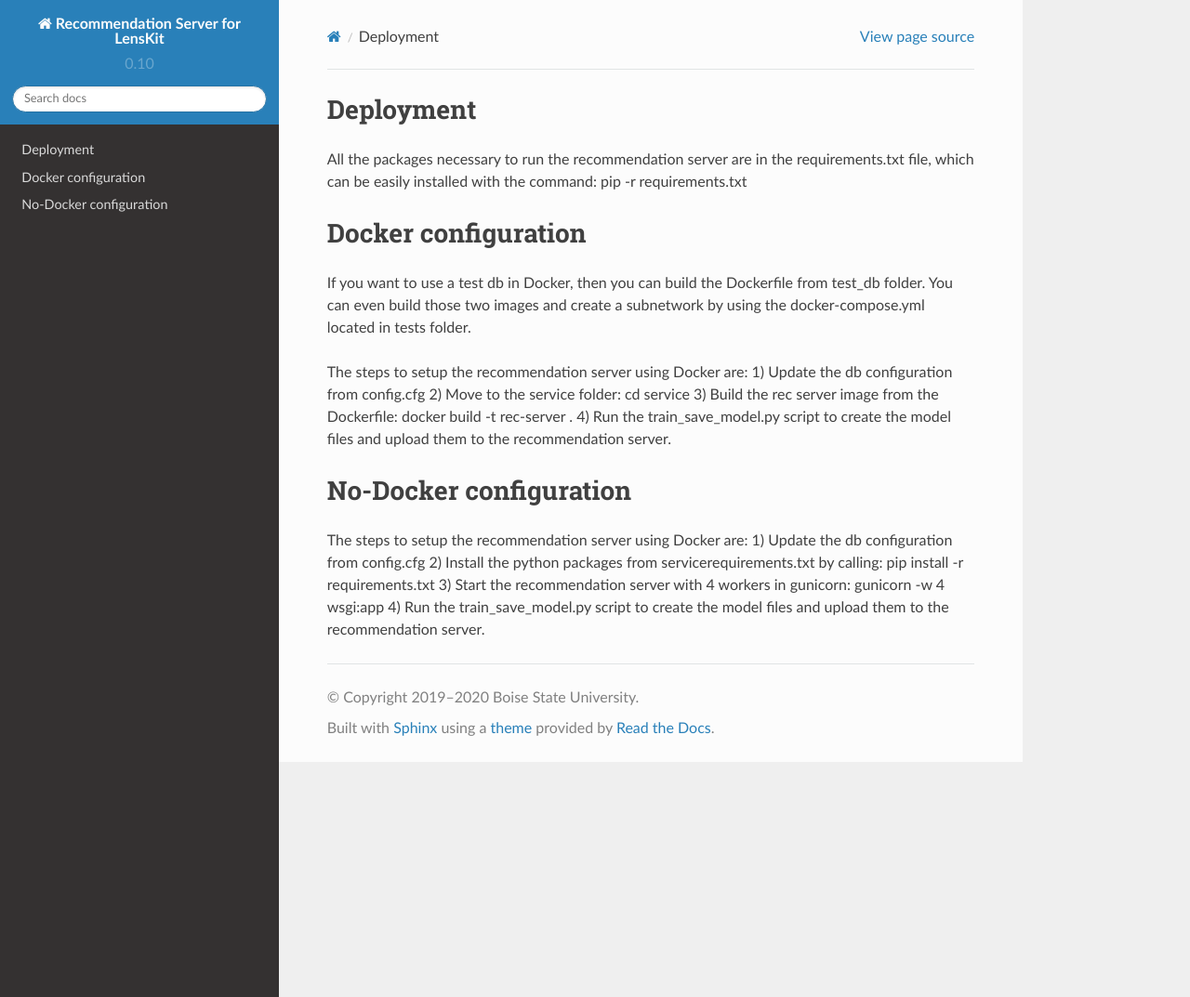
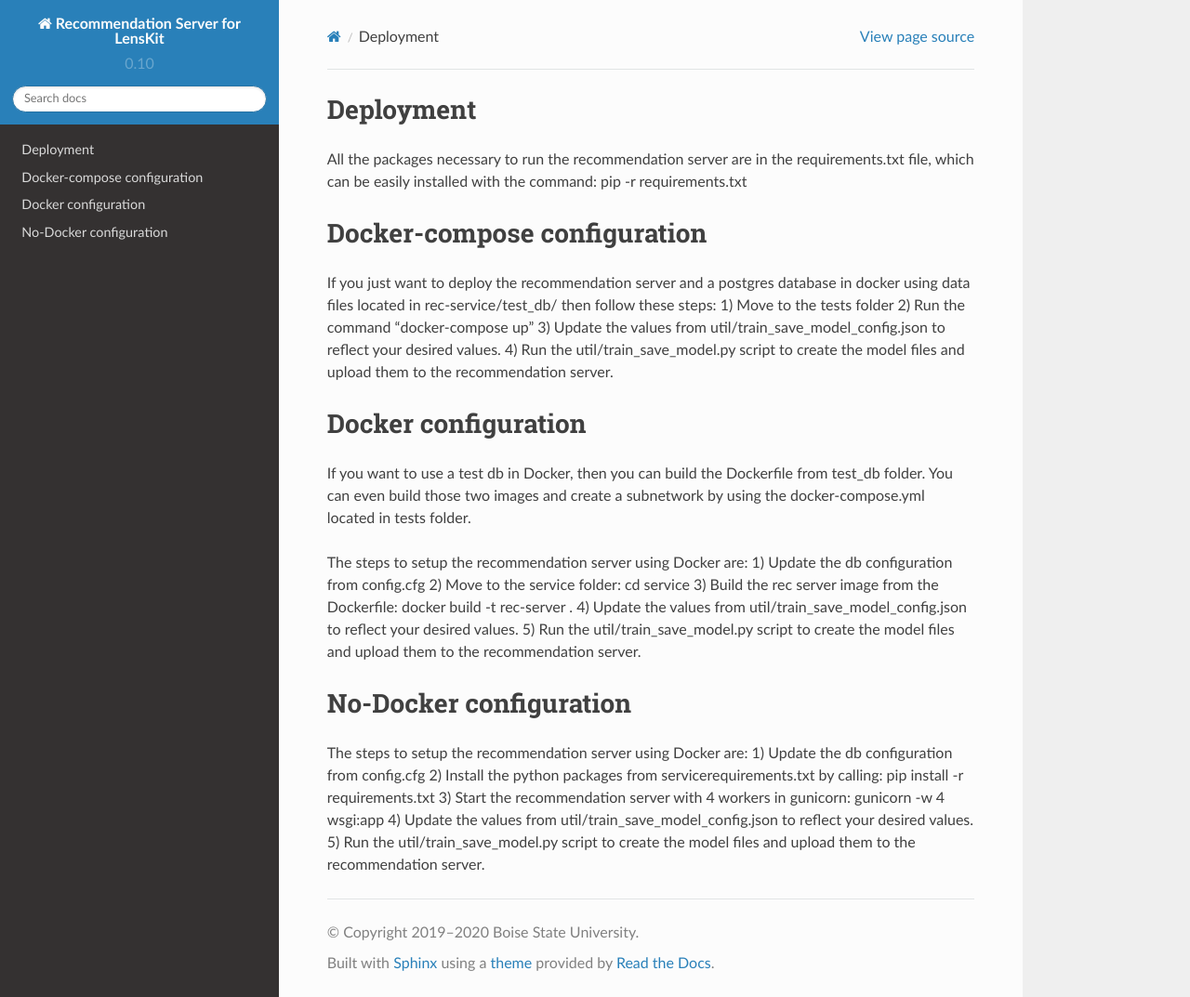
Before and after one commit to lenskit/lk-rec-server, a Sphinx documentation site: the page built from doc/deployment.rst, in a window 1280 px wide and 1073 px high. Shown: the whole window at 93% size. Built offline with Sphinx 7.4.7 and the Read the Docs theme 2.0.0, drawn with Linux system fonts in a browser that asks for light colours.

Commit message:
update doc and train_save_model script
Former-commit-id: 0428369c990f6afaea83d3f06dca5cc0a2cb25a1

```diff
--- a/doc/deployment.rst
+++ b/doc/deployment.rst
@@ -1,6 +1,15 @@
 Deployment
 =============
 All the packages necessary to run the recommendation server are in the requirements.txt file, which can be easily installed with the command: pip -r requirements.txt
+
+Docker-compose configuration
+==============================
+If you just want to deploy the recommendation server and a postgres database in docker using data files located in rec-service/test_db/ then follow these steps:
+1) Move to the tests folder
+2) Run the command "docker-compose up"
+3) Update the values from util/train_save_model_config.json to reflect your desired values.
+4) Run the util/train_save_model.py script to create the model files and upload them to the recommendation server.
+
 
 Docker configuration
 ======================
@@ -11,7 +20,8 @@ The steps to setup the recommendation server using Docker are:
 1) Update the db configuration from config.cfg
 2) Move to the service folder: cd service
 3) Build the rec server image from the Dockerfile: docker build -t rec-server .
-4) Run the train_save_model.py script to create the model files and upload them to the recommendation server.
+4) Update the values from util/train_save_model_config.json to reflect your desired values.
+5) Run the util/train_save_model.py script to create the model files and upload them to the recommendation server.
 
 
 No-Docker configuration
@@ -20,4 +30,5 @@ The steps to setup the recommendation server using Docker are:
 1) Update the db configuration from config.cfg
 2) Install the python packages from service\requirements.txt by calling: pip install -r requirements.txt
 3) Start the recommendation server with 4 workers in gunicorn: gunicorn -w 4 wsgi:app
-4) Run the train_save_model.py script to create the model files and upload them to the recommendation server.
+4) Update the values from util/train_save_model_config.json to reflect your desired values.
+5) Run the util/train_save_model.py script to create the model files and upload them to the recommendation server.
```
Also changed, not shown: doc/training_quality.rst (+4 -5 lines), 2 other files.
